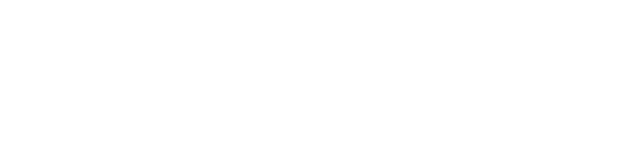
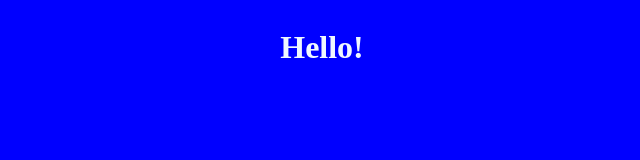
Before and after one commit to katerinajoanna/Test, a plain HTML site: page index.html in a window 1280 px wide. Shown: the whole page, without its empty margins (318-958 px from the left). Drawn offline with Linux system fonts and the light colour scheme.

Commit message:
Added cod

```diff
--- a/index.html
+++ b/index.html
@@ -5,10 +5,11 @@
     <meta charset="UTF-8">
     <meta name="viewport" content="width=device-width, initial-scale=1.0">
     <title>Test</title>
+    <link rel="stylesheet" href="style.css">
 </head>
 
 <body>
-
+    <h1>Hello!</h1>
 </body>
 
 </html>
--- a/style.css
+++ b/style.css
@@ -0,0 +1,7 @@
+body {
+    display: flex;
+    justify-content: center;
+    align-items: center;
+    background-color: blue;
+    color: aliceblue;
+}
```
